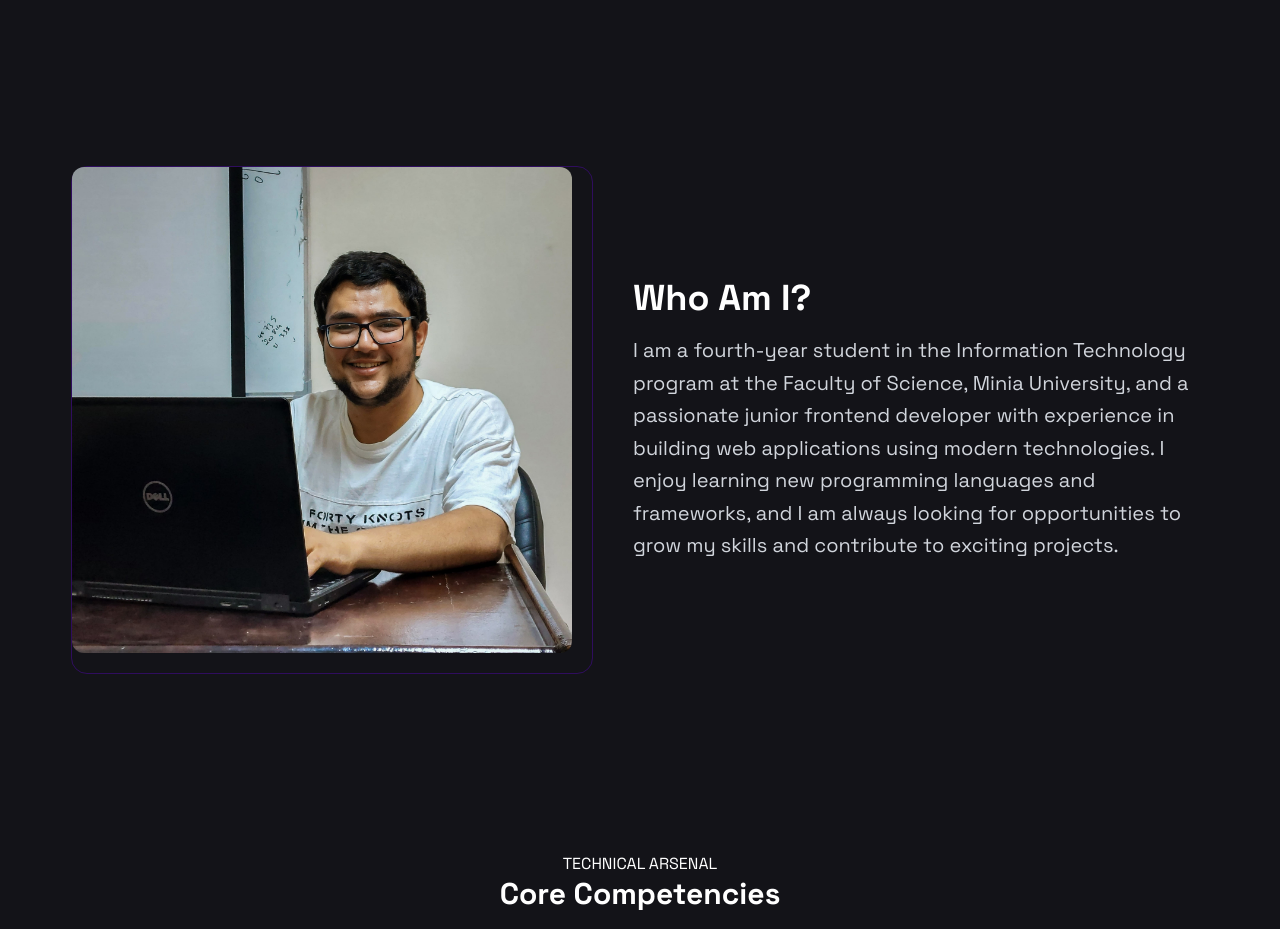
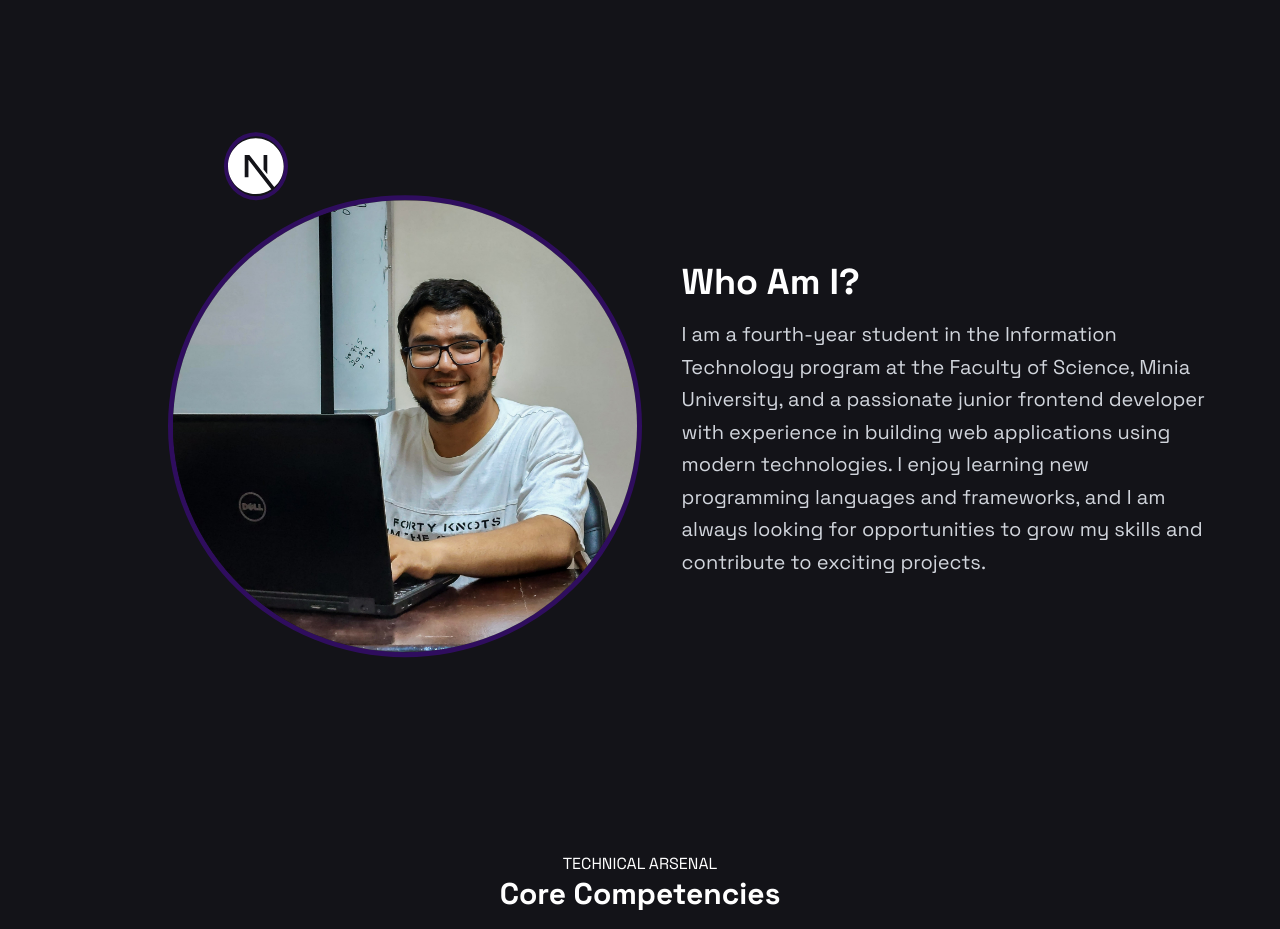
Before and after one commit to midonour/portfolio-with-next, a Next.js app: page / in a window 1280 px wide. Shown: the part 780-1709 px from the top of the page. Built offline with nearby package versions, Linux system fonts and the light colour scheme.

Commit message:
updates and edits

```diff
--- a/app/Components/AboutSection.jsx
+++ b/app/Components/AboutSection.jsx
@@ -1,47 +1,8 @@
-// "use client";
-// import Image from "next/image";
-// import { motion } from "framer-motion";
-// function AboutSection() {
-//   return (
-//     <motion.section
-//       initial={{ opacity: 0, scale: 0 }}
-//       whileInView={{ opacity: 1, scale: 1 }}
-//       transition={{ duration: 1 }}
-//       className="flex md:flex-row flex-col gap-10 pl-8 w-full h-screen font-space-grotesk"
-//     >
-//       <div className="about-image pr-5 pb-5 h-fit rounded-2xl border border-[#7000FF]/30">
-//         <Image
-//           src="/IMG-20231106-WA0018.webp"
-//           alt="About Image"
-//           width={500}
-//           height={300}
-//           className="rounded-xl"
-//           priority
-//         />
-//       </div>
-//       <div className="w-full md:mt-15 sm:w-1/2">
-//         <h2 className="dark:text-white text-[#7000FF] text-3xl capitalize">
-//           who am i ?
-//         </h2>
-//         <p className="dark:text-gray-300 text-[#475569] text-md md:leading-relaxed md:text-2xl  mt-4">
-//           I am a fourth-year student in the Information Technology program at
-//           the Faculty of Science, Minia University, and a passionate junior
-//           frontend developer with experience in building web applications using
-//           modern technologies. I enjoy learning new programming languages and
-//           frameworks, and I am always looking for opportunities to grow my
-//           skills and contribute to exciting projects.
-//         </p>
-//       </div>
-//     </motion.section>
-//   );
-// }
-
-// export default AboutSection;
-
 "use client";
 import Image from "next/image";
 import { motion } from "framer-motion";
-
+import { FaReact } from "react-icons/fa";
+import { SiNextdotjs } from "react-icons/si";
 function AboutSection() {
   return (
     <motion.section
@@ -53,19 +14,30 @@ function AboutSection() {
       viewport={{ once: true }}
     >
       {/* Image */}
-      <div className="about-image pr-5 pb-5 h-fit rounded-2xl border border-[#7000FF]/30">
+      <motion.div
+        className="about-image w-17 h-17 rounded-[50%] border-4 border-[#7000FF]/30 relative top-10 right-25 md:-top-65 md:left-40"
+        animate={{ y: ["0", "20px", "0"] }}
+        transition={{ duration: 2, ease: "easeOut", repeat: Infinity }}
+      >
+        <SiNextdotjs className="text-black dark:text-white w-full h-full" />
+      </motion.div>
+      <motion.div
+        className="about-image h-fit rounded-[50%] border-5 border-[#7000FF]/30"
+        animate={{ y: ["0", "20px", "0"] }}
+        transition={{ duration: 2, ease: "easeOut", repeat: Infinity }}
+      >
         <Image
           src="/IMG-20231106-WA0018.webp"
           alt="About Image"
           width={500}
           height={300}
-          className="rounded-xl object-cover"
+          className="rounded-[50%] object-cover "
           priority
           sizes="(max-width: 768px) 100vw, 50vw"
           placeholder="blur"
           blurDataURL="/IMG-20231106-WA0018-small.webp"
         />
-      </div>
+      </motion.div>
 
       {/* Text */}
       <div className="w-full md:w-1/2">
```
Also changed, not shown: app/Components/SkillsSections.jsx (+0 -72 lines).
